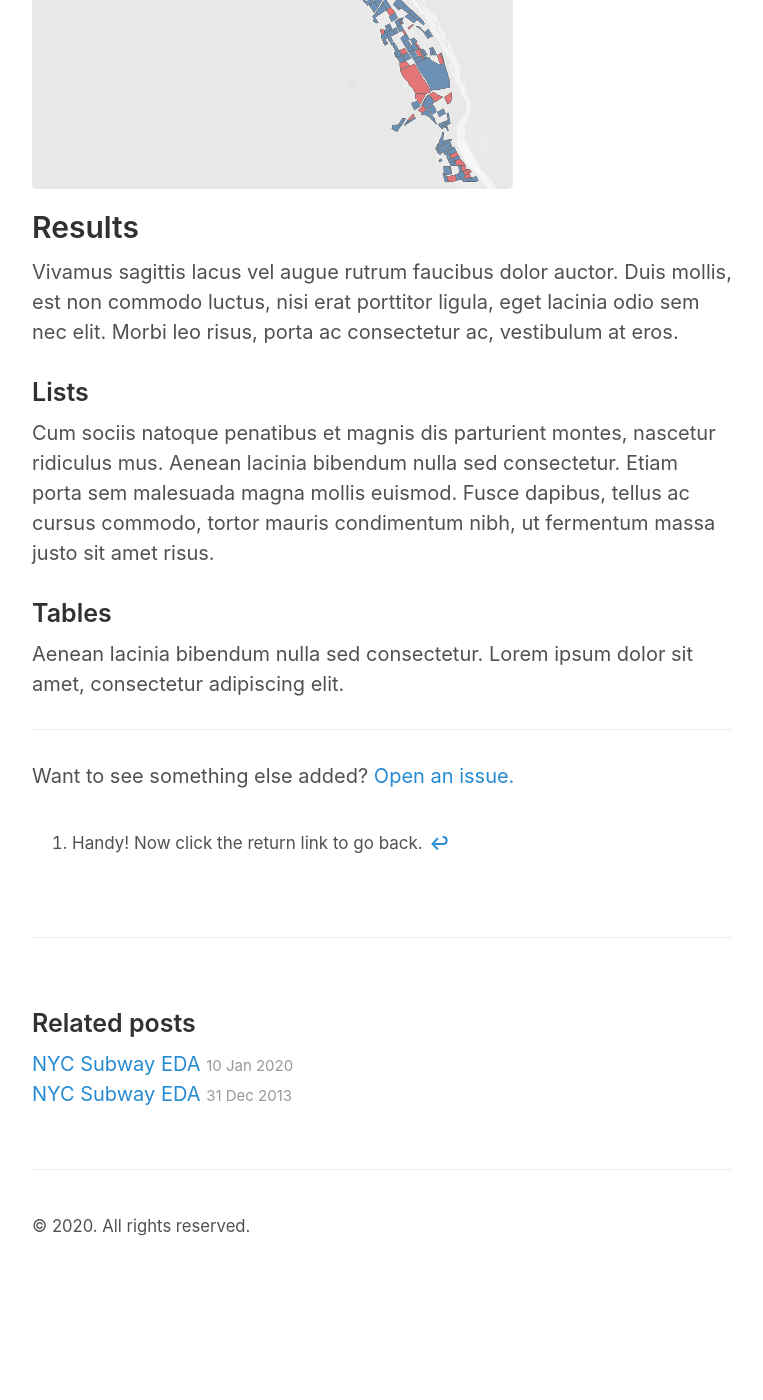
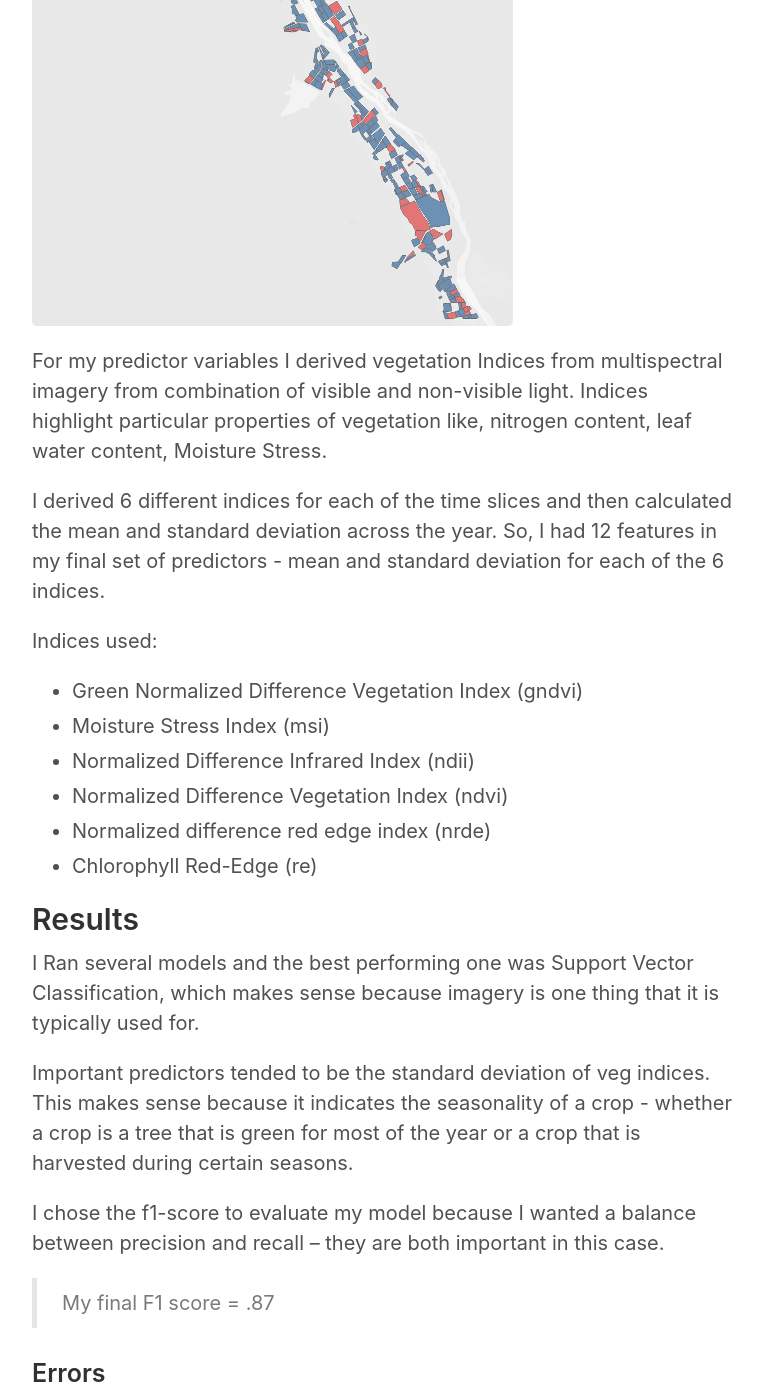
Before and after one commit to sauer3/sauer3.github.io, a Jekyll site: the page built from _posts/2020-02-16-crop-classification.md, in a window 1280 px wide and 1400 px high, scrolled down 3255 px. Shown: the whole window, without its empty margins (258-1021 px from the left). Built offline with Jekyll 4.4.1, drawn with Linux system fonts in a browser that asks for light colours; before the commit the page ends 4535 px from its top, so only the background shows below that; some of the changed text lies outside the part shown.

Commit message:
update crop post

```diff
--- a/_posts/2020-02-16-crop-classification.md
+++ b/_posts/2020-02-16-crop-classification.md
@@ -32,29 +32,45 @@ This is a subset of the crop data provided.
 
 ![crop shapefile]({{ site.url }}/images/orange_river_crops.png)
 
+The satellite images from Sentinel-2 of the entire region across 11 time slices in one year (2017), covering summer and winter months. Sentinel-2 data has 13 bands.
+
 ## Methods
 
-Footnotes are supported as part of the Markdown syntax. Here's one in action. Clicking this number[^fn-sample_footnote] will lead you to a footnote. The syntax looks like:
+I used Sentinel-2 satellite imagery to train a model to estimate the probability that each field is either a vinyard or not a vinyard. After classifying all crops as either vinyard or not vinyard I split my training and testing data by field ID.
 
 ![test_train]({{ site.url }}/images/train_test_split.png)
 
+For my predictor variables I derived vegetation Indices from multispectral imagery from combination of visible and non-visible light. Indices highlight particular properties of vegetation like, nitrogen content, leaf water content, Moisture Stress.
+
+I derived 6 different indices for each of the time slices and then calculated the mean and standard deviation across the year. So, I had 12 features in my final set of predictors - mean and standard deviation for each of the 6 indices.
+
+Indices used:
+
+* Green Normalized Difference Vegetation Index (gndvi)
+* Moisture Stress Index (msi)
+* Normalized Difference Infrared Index (ndii)
+* Normalized Difference Vegetation Index (ndvi)
+* Normalized difference red edge index (nrde)
+* Chlorophyll Red-Edge (re)
 
 ## Results
 
-Vivamus sagittis lacus vel augue rutrum faucibus dolor auctor. Duis mollis, est non commodo luctus, nisi erat porttitor ligula, eget lacinia odio sem nec elit. Morbi leo risus, porta ac consectetur ac, vestibulum at eros.
+I Ran several models and the best performing one was Support Vector Classification, which makes sense because imagery is one thing that it is typically used for.
+
+Important predictors tended to be the standard deviation of veg indices. This makes sense because it indicates the seasonality of a crop - whether a crop is a tree that is green for most of the year or a crop that is harvested during certain seasons.
+
+I chose the f1-score to evaluate my model because I wanted a balance between precision and recall – they are both important in this case.
+>My final F1 score = .87
 
 
-### Lists
+### Errors
 
-Cum sociis natoque penatibus et magnis dis parturient montes, nascetur ridiculus mus. Aenean lacinia bibendum nulla sed consectetur. Etiam porta sem malesuada magna mollis euismod. Fusce dapibus, tellus ac cursus commodo, tortor mauris condimentum nibh, ut fermentum massa justo sit amet risus.
+Because we're dealing with geographic data we can map the errors. And most errors appeared at the edges of the fields. In the example shown below, there are enough pixels correctly classified that when we we aggregate the per pixel predictions to the polygon level the model correctly identifies the crop type for that field.
 
+![errors mapped]({{ site.url }}/images/errors_mapped.png)
 
-### Tables
+The highest number of false positives occur with the intercrop class which is mostly vineyard and pecan (based on the metadata). So, the model is probably correctly classifying vineyard pixels but the test set is at the polygon level and therefore classifying it as not vineyard.
 
-Aenean lacinia bibendum nulla sed consectetur. Lorem ipsum dolor sit amet, consectetur adipiscing elit.
+We also generally se see poor performance in the minority classes. This is because there wasn't enough samples for the model to learn how to distinguish between these crops and vineyards.
 
------
-
-Want to see something else added? <a href="https://github.com/poole/poole/issues/new">Open an issue.</a>
-
-[^fn-sample_footnote]: Handy! Now click the return link to go back.
+![errors graphed]({{ site.url }}/images/graph_errors.png)
```
